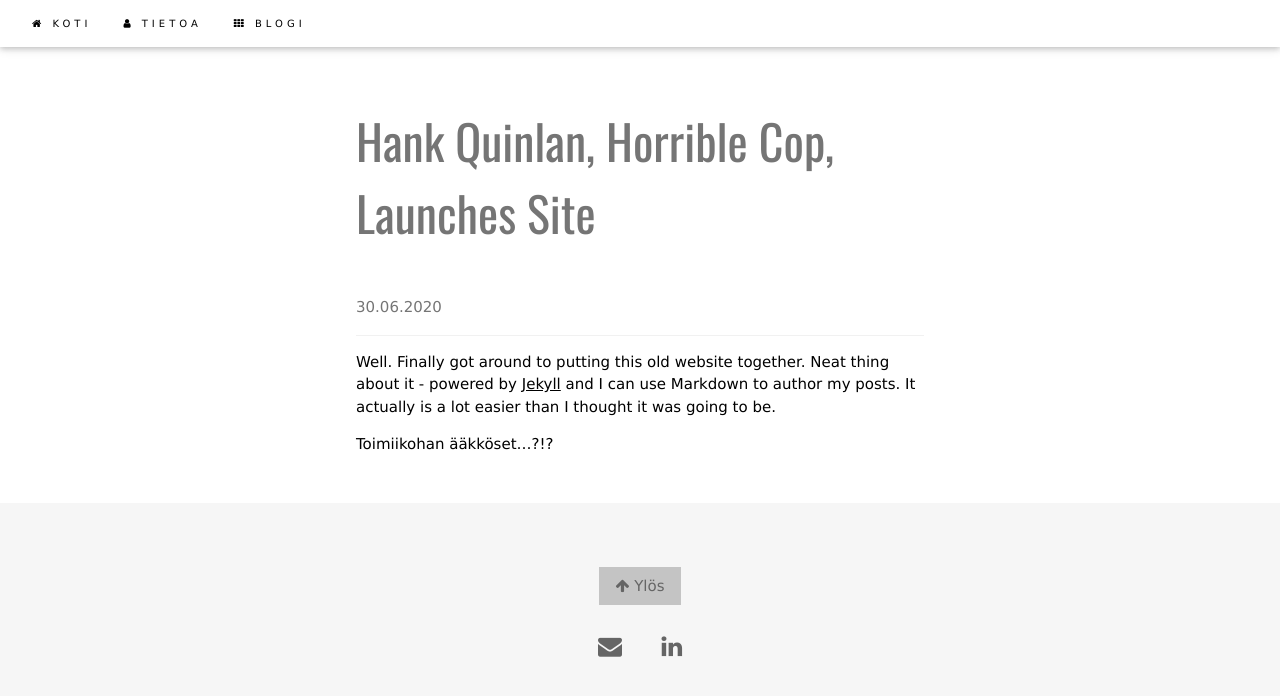
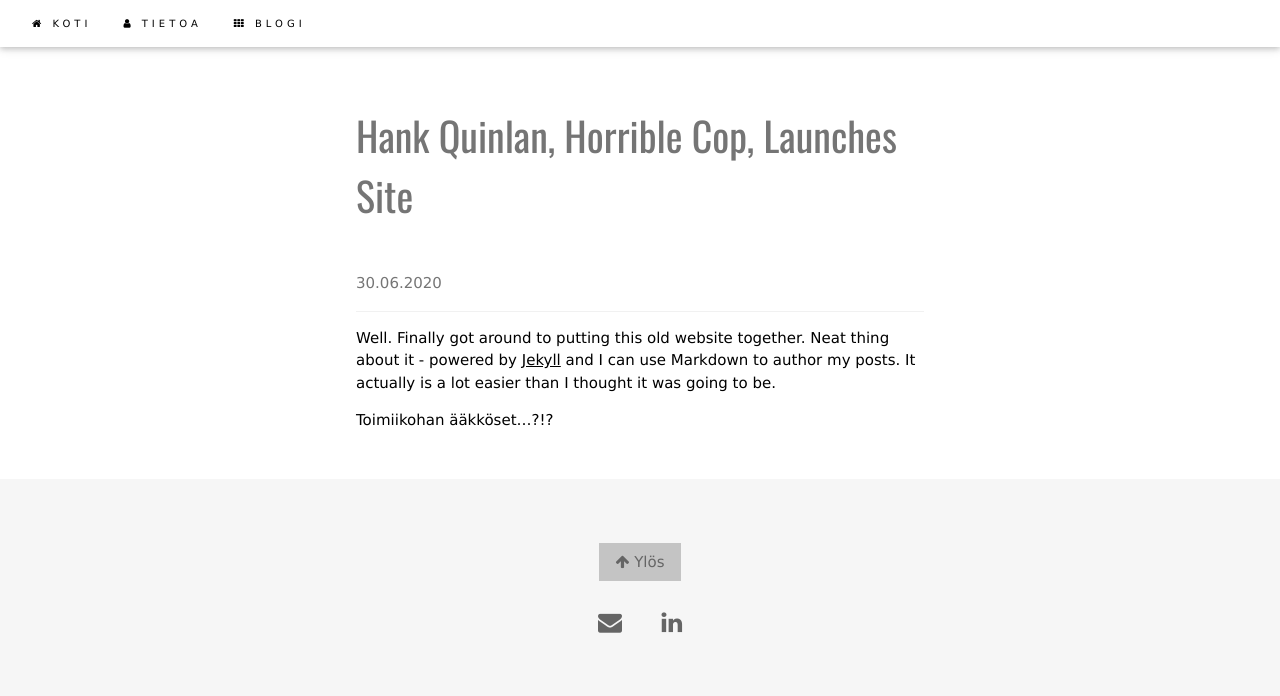
Before and after one commit to seme/seme.github.io, a Jekyll site: the page built from _posts/2020-06-30-site-launched.md, in a window 1280 px wide. Shown: the top 696 px of the page. Built offline with Jekyll 4.4.1, drawn with Linux system fonts in a browser that asks for light colours.

Commit message:
header font

```diff
--- a/_layouts/post.html
+++ b/_layouts/post.html
@@ -4,7 +4,7 @@
 
 <div class="w3-auto w3-content" style="max-width:600px">
     <div class="w3-container w3-padding-32" >
-        <h1 class="w3-padding-16 w3-text-grey w3-font" style="font-size:48px;">{{ page.title }}</h1>
+        <h1 class="w3-padding-16 w3-text-grey w3-font" style="font-size:40px;">{{ page.title }}</h1>
         <p class="w3-border-bottom w3-border-light-grey w3-padding-16 w3-text-grey">{{ page.date | date: "%d.%m.%Y" }}</p>
         <div>
             {{ content }}
```
